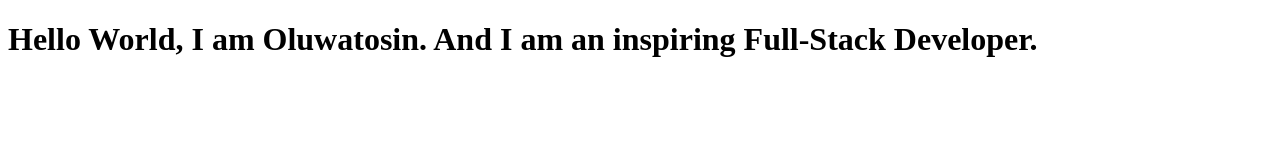
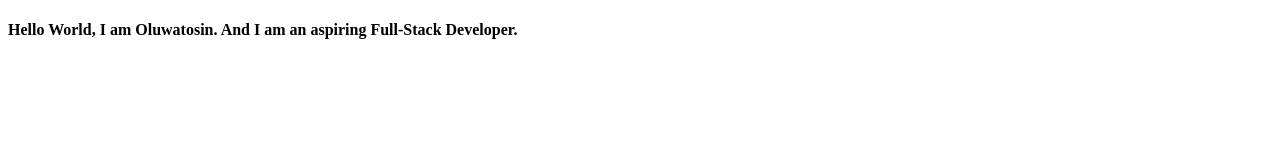
Before and after one commit to Oluwatosinoge/Gold, a plain HTML site: page Oluwatosin.html in a window 1280 px wide. Drawn offline with Linux system fonts and the light colour scheme.

Commit message:
retesting

```diff
--- a/Oluwatosin.html
+++ b/Oluwatosin.html
@@ -6,8 +6,8 @@
     <title>Oluwatosin</title>
   </head>
   <body>
-    <h1>
-      Hello World, I am Oluwatosin. And I am an inspiring Full-Stack Developer.
-    </h1>
+    <h4>
+      Hello World, I am Oluwatosin. And I am an aspiring Full-Stack Developer.
+    </h4>
   </body>
 </html>
```
